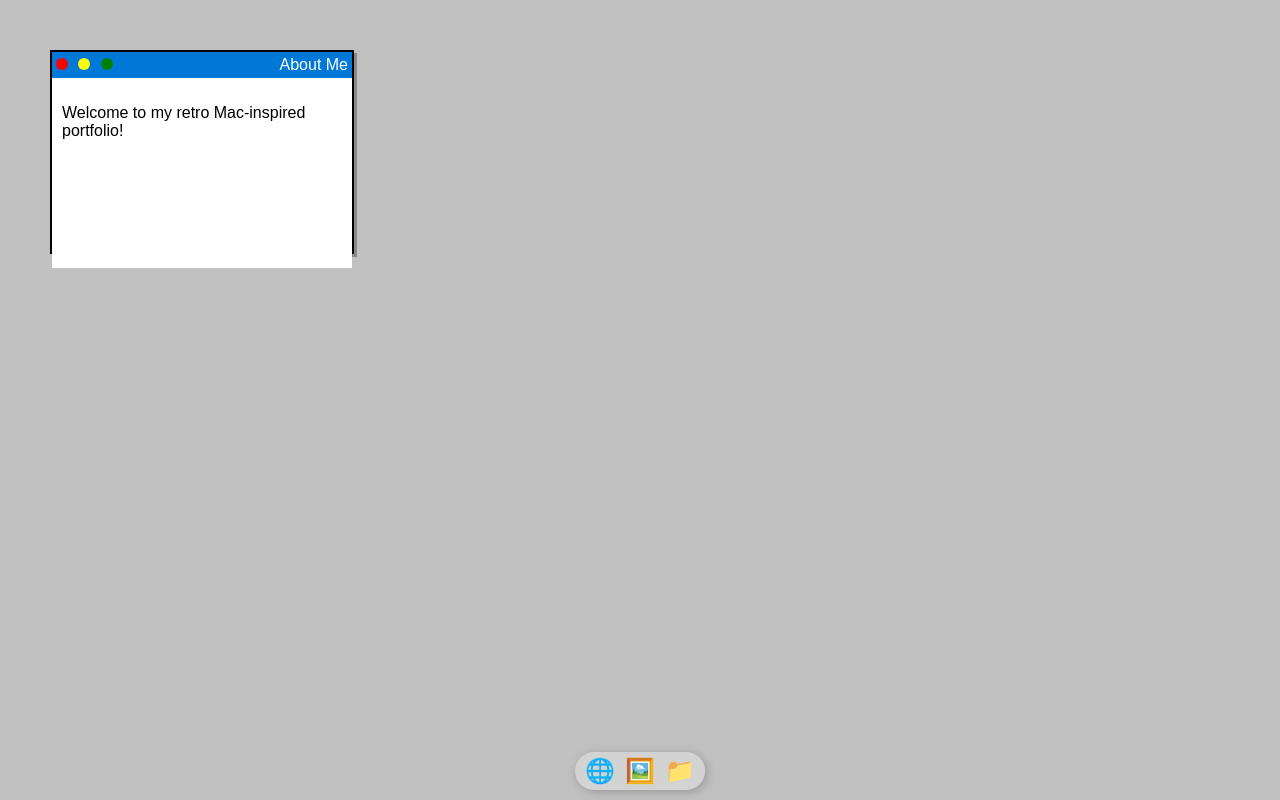
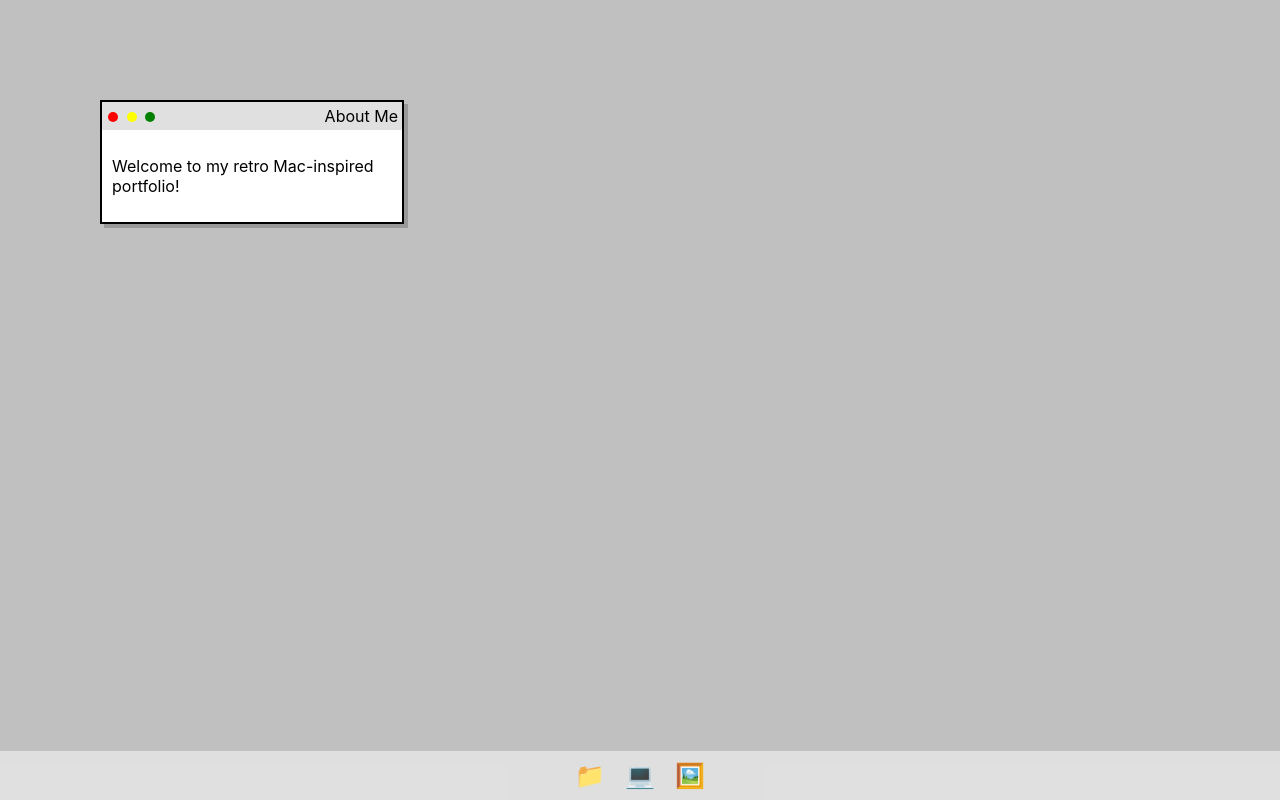
Before and after one commit to justinneri94/mac-portfolio, a plain HTML site: page index.html in a window 1280 px wide. Drawn offline with Linux system fonts and the light colour scheme.

Commit message:
Add files via upload

```diff
--- a/index.html
+++ b/index.html
@@ -1,9 +1,9 @@
 <!DOCTYPE html>
 <html lang="en">
 <head>
-  <meta charset="UTF-8">
+  <meta charset="UTF-8" />
   <title>Mac Portfolio</title>
-  <link rel="stylesheet" href="style.css">
+  <link rel="stylesheet" href="style.css" />
 </head>
 <body>
   <div id="desktop">
@@ -21,9 +21,9 @@
       </div>
     </div>
     <div id="dock">
-      <div class="dock-item">🌐</div>
+      <div class="dock-item">📁</div>
+      <div class="dock-item">💻</div>
       <div class="dock-item">🖼️</div>
-      <div class="dock-item">📁</div>
     </div>
   </div>
   <script src="main.js"></script>
--- a/style.css
+++ b/style.css
@@ -1,47 +1,40 @@
-body, html {
+body {
   margin: 0;
-  padding: 0;
-  width: 100%;
-  height: 100%;
+  font-family: -apple-system, BlinkMacSystemFont, sans-serif;
   background: #c0c0c0;
-  font-family: sans-serif;
-  overflow: hidden;
 }
 
 #desktop {
+  height: 100vh;
+  width: 100vw;
   position: relative;
-  width: 100%;
-  height: 100%;
 }
 
 .window {
+  width: 300px;
   position: absolute;
-  top: 50px;
-  left: 50px;
-  width: 300px;
-  height: 200px;
+  top: 100px;
+  left: 100px;
   background: white;
   border: 2px solid #000;
-  box-shadow: 3px 3px #888;
-  z-index: 10;
+  box-shadow: 4px 4px #999;
 }
 
 .title-bar {
+  background: #e0e0e0;
+  padding: 4px;
+  cursor: move;
   display: flex;
+  justify-content: space-between;
   align-items: center;
-  background: #0078D7;
-  padding: 4px;
-  color: white;
-  cursor: move;
-  justify-content: space-between;
 }
 
 .buttons span {
-  width: 12px;
-  height: 12px;
+  display: inline-block;
+  width: 10px;
+  height: 10px;
+  margin: 0 2px;
   border-radius: 50%;
-  display: inline-block;
-  margin-right: 6px;
 }
 
 .close { background: red; }
@@ -50,25 +43,20 @@ body, html {
 
 .window-content {
   padding: 10px;
-  background: #fff;
-  height: calc(100% - 30px);
-  overflow: auto;
 }
 
 #dock {
   position: absolute;
-  bottom: 10px;
-  left: 50%;
-  transform: translateX(-50%);
+  bottom: 0;
+  width: 100%;
   display: flex;
-  gap: 10px;
-  background: rgba(255,255,255,0.3);
-  padding: 5px 10px;
-  border-radius: 20px;
-  box-shadow: 2px 2px 10px rgba(0,0,0,0.2);
+  justify-content: center;
+  background: rgba(255, 255, 255, 0.5);
+  padding: 10px 0;
 }
 
 .dock-item {
   font-size: 24px;
+  margin: 0 10px;
   cursor: pointer;
 }
```
